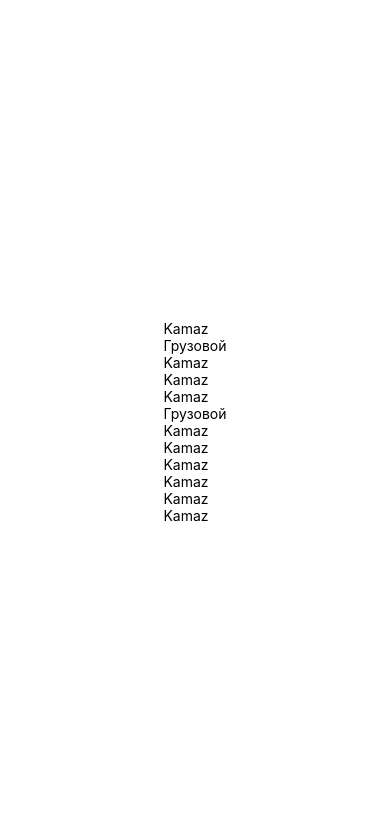
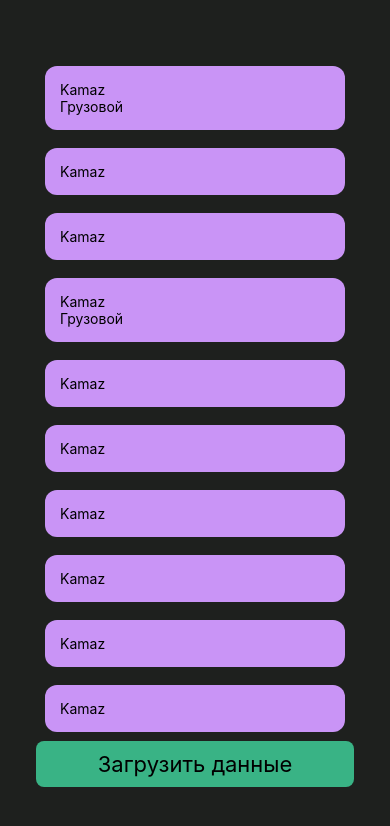
Before and after one commit to MishinRoman/cars-tracker, a React Native app: screen / in a window 390 px wide. Shown: the top 826 px of the page. Built offline with nearby package versions, Linux system fonts and the light colour scheme.

Commit message:
Add styles in card and add event on longpress

```diff
--- a/App.tsx
+++ b/App.tsx
@@ -1,23 +1,32 @@
 import { StatusBar } from 'expo-status-bar';
-import { StyleSheet, Text, View } from 'react-native';
+import { SafeAreaView, StyleSheet, Text, View } from 'react-native';
 import  CarsListView  from './components/CarsListView';
+import { Stack, useRouter } from 'expo-router';
+
+
+
 
 export default function App() {
+
   return (
-    <View style={styles.container}>
+    <SafeAreaView style={styles.container}>
+      <StatusBar style="light" />
       <CarsListView/>
-
-      <StatusBar style="auto" />
-    </View>
+    </SafeAreaView>
   );
 }
 
 const styles = StyleSheet.create({
   container: {
-   flex: 1,
-   //flexWrap:"wrap",
-   backgroundColor: '#0000',
+   flex: 2,
+   backgroundColor: '#1e201e',
    alignItems: 'center',
-   justifyContent:"center"
+   justifyContent:"center",
+   paddingVertical:50,
+   margin:0,
+
+
   },
+
+
 });
--- a/components/CarsCardView.tsx
+++ b/components/CarsCardView.tsx
@@ -1,6 +1,6 @@
-
 import * as React from "react";
-import { View, Text } from "react-native";
+import { useState } from "react";
+import { View, Text,StyleSheet, TouchableOpacity } from "react-native";
 
 interface Props{
   carItem:Car;
@@ -20,18 +20,34 @@
 interface Car{
   id: number;
   carName: string;
-  typeCar?: TypesCar|string;
+  typeCar?: TypesCar;
   Driver?: Driver;
 };
 
+const styles = StyleSheet.create({
+  carsCard:{
+    margin:9,
+    padding:15,
+    width:300,
+    borderRadius:12
+  },
+
+}
+)
+
+
 const CarsCardView:React.FC<Props> = ({carItem}) => {
+ const[cardColor, setCardColr]=useState("#c994f6")
   return (
-    <View>
+    <TouchableOpacity onLongPress={()=>{setCardColr(cardColor=="#ca0000"?"#c994f6":"#ca0000")}}>
+
+    <View style={[styles.carsCard, {backgroundColor:cardColor}]} >
       <Text>{carItem.carName}</Text>
       <Text>{carItem.typeCar}</Text>
       <Text>{carItem.Driver?.Name}</Text>
       <Text>{carItem.Driver?.PhoneNumber}</Text>
     </View>
+    </TouchableOpacity>
   );
 };
 export default CarsCardView;
--- a/components/CarsListView.tsx
+++ b/components/CarsListView.tsx
@@ -1,4 +1,10 @@
-import { View, Text, FlatList } from "react-native";
+import {
+  View,
+  Text,
+  FlatList,
+  TouchableOpacity,
+  SafeAreaView,
+} from "react-native";
 import { useState } from "react";
 import CarsCardView from "./CarsCardView";
 import axios from "axios";
@@ -18,30 +24,50 @@
 type Car = {
   id: number;
   carName: string;
-  typeCar?: TypesCar | string;
-  Driver?: Driver | any;
+  typeCar?: TypesCar ;
+  Driver?: Driver;
 };
 
 const CarsListView = () => {
-
-const customData = require('../dataDB.json') as Car[];
-const [cars, setCars] =useState<Car[]>(customData);
+  const customData = require("../dataDB.json") as Car[];
+  const [cars, setCars] = useState<Car[]>(customData);
 
   //if you want get data from webstore change this url example mokapi
-const mockapiUrl ="https://6491e4a82f2c7ee6c2c91cc7.mockapi.io/cars"
+  const mockapiUrl = "https://6491e4a82f2c7ee6c2c91cc7.mockapi.io/cars";
 
-async ()=> await axios({url:mockapiUrl, responseType:'json', headers: {
-  "Accept": "application/json; odata=verbose"
-}       }).then(res=> {setCars(res.data)})
-        .catch(err=>console.log(err));
+  const data = async () =>
+    await axios({
+      url: mockapiUrl,
+      responseType: "json",
+      headers: {
+        Accept: "application/json; odata=verbose",
+      },
+    })
+      .then((res) => {
+        setCars(res.data);
+      })
+      .catch((err) => console.log(err));
 
   return (
     <View>
+      <SafeAreaView>
         <FlatList
-        data={cars??customData}
+        scrollEnabled={true}
+          scrollIndicatorInsets={{ top: 10, bottom: 10, left: 10, right: 10 }}
+          indicatorStyle="white"
+          data={cars ?? customData}
           renderItem={({ item }) => <CarsCardView carItem={item} />}
           keyExtractor={(item) => `basicListEntry-${item.id}`}
         />
+        <TouchableOpacity
+          style={{ backgroundColor: "#39b385", borderRadius: 8, padding: 4 }}
+          onPress={data}
+        >
+          <Text style={{ textAlign: "center", fontSize: 22, margin: 6 }}>
+            {"Загрузить данные"}
+          </Text>
+        </TouchableOpacity>
+      </SafeAreaView>
     </View>
   );
 };
--- a/package.json
+++ b/package.json
@@ -11,6 +11,7 @@
   "dependencies": {
     "axios": "^1.4.0",
     "expo": "~48.0.18",
+    "expo-router": "^1.5.3",
     "expo-status-bar": "~1.4.4",
     "json-loader": "^0.5.7",
     "react": "18.2.0",
```
Also changed, not shown: 1 other file (tests, documents, lock files or other folders). Lines whose indentation alone changed are shown as unchanged.
